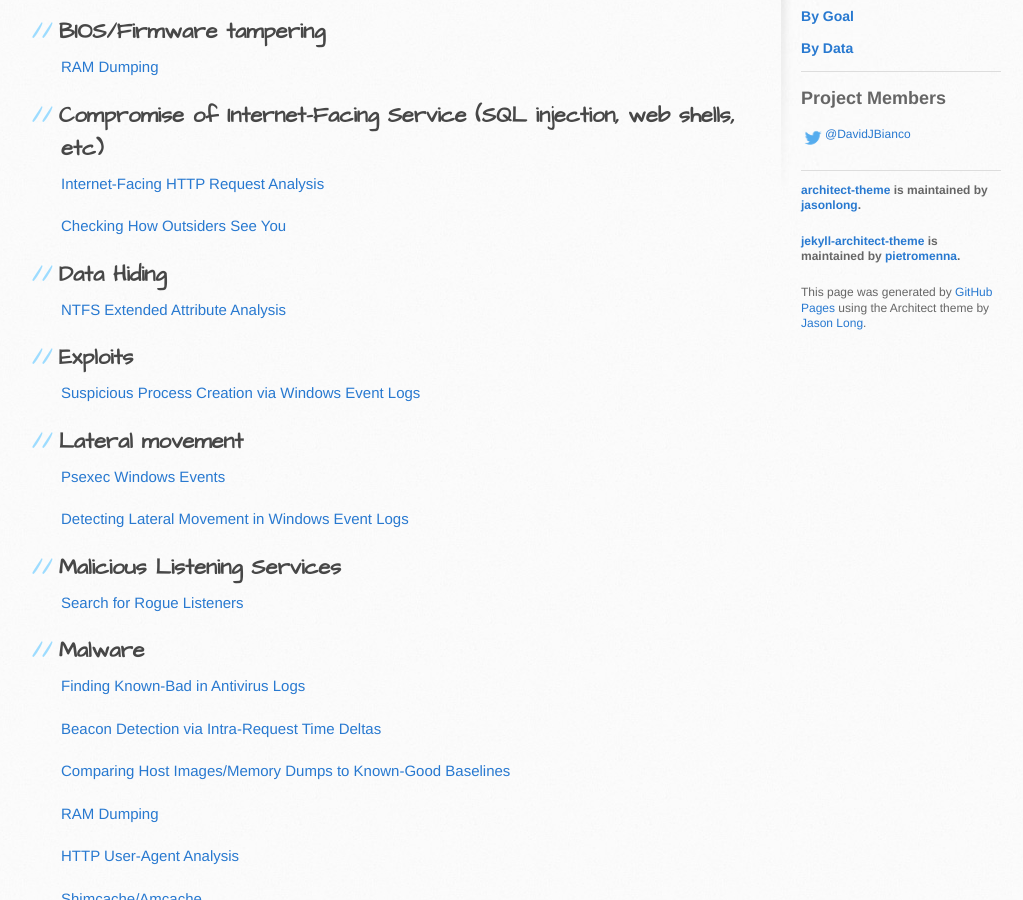
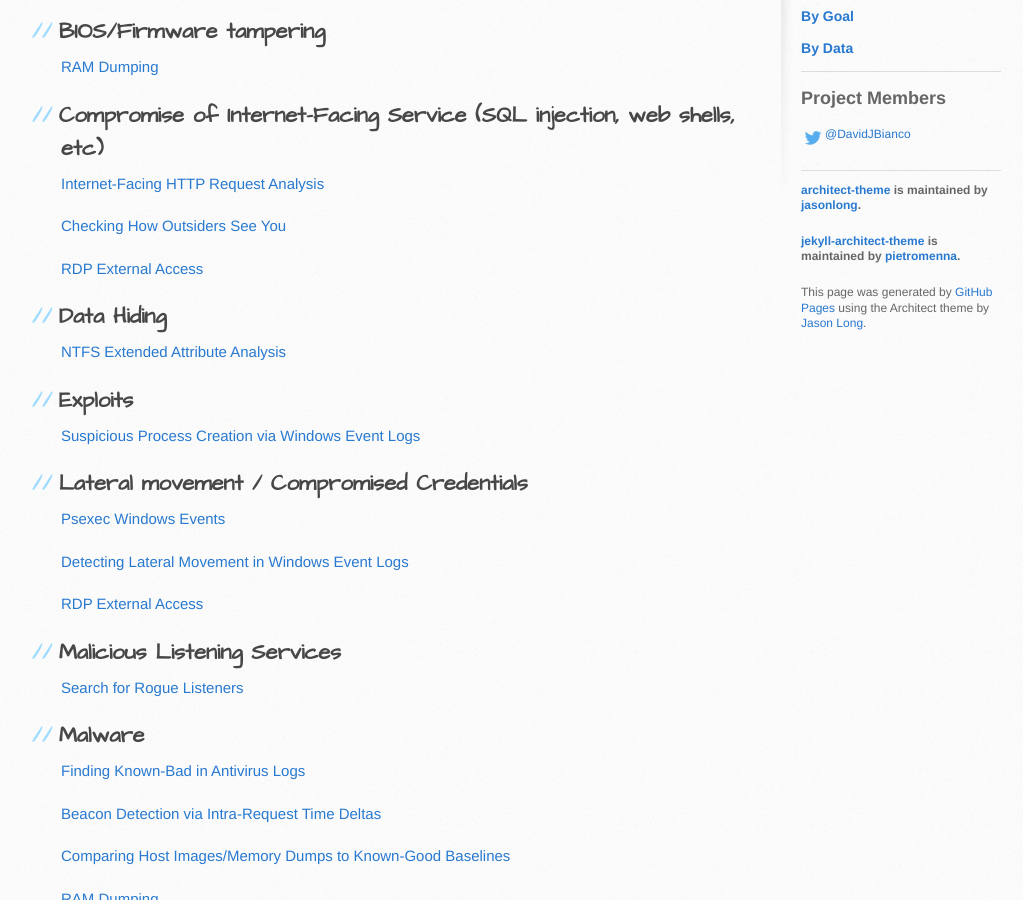
Before and after one commit to ThreatHuntingProject/ThreatHunting, a Jekyll site: the page built from index-by-purpose.md, in a window 1280 px wide and 900 px high, scrolled down 728 px. Shown: the whole window, without its empty margins (109-1132 px from the left). Built offline with Jekyll 4.4.1, drawn with Linux system fonts in a browser that asks for light colours.

Commit message:
Added Josh's RDP hunting technique

```diff
--- a/index-by-purpose.md
+++ b/index-by-purpose.md
@@ -23,16 +23,20 @@ permalink: "/goal-index"
 
 [Checking How Outsiders See You]({{ site.github.repository_url }}/blob/master/hunts/checking-how-outsiders-see-you.md)
 
+[RDP External Access]({{ site.github.repository_url }}/blob/master/hunts/rdp_external_access.md)
+
 ## Data Hiding
 [NTFS Extended Attribute Analysis]({{ site.github.repository_url }}/blob/master/hunts/ntfs_extended_attribute_analysis.md)
 
 ## Exploits
 [Suspicious Process Creation via Windows Event Logs]({{ site.github.repository_url }}/blob/master/hunts/suspicious_process_creation_via_windows_event_logs.md)
 
-## Lateral movement
+## Lateral movement / Compromised Credentials
 [Psexec Windows Events]({{ site.github.repository_url }}/blob/master/hunts/psexec-windows-events.md)
 
 [Detecting Lateral Movement in Windows Event Logs]({{ site.github.repository_url }}/blob/master/hunts/lateral-movement-windows-authentication-logs.md)
+
+[RDP External Access]({{ site.github.repository_url }}/blob/master/hunts/rdp_external_access.md)
 
 ## Malicious Listening Services
 [Search for Rogue Listeners]( {{ site.github.repository_url }}/blob/master/hunts/rogue_listeners.md)
```
Also changed, not shown: index-by-data.md (+5 -0 lines).
